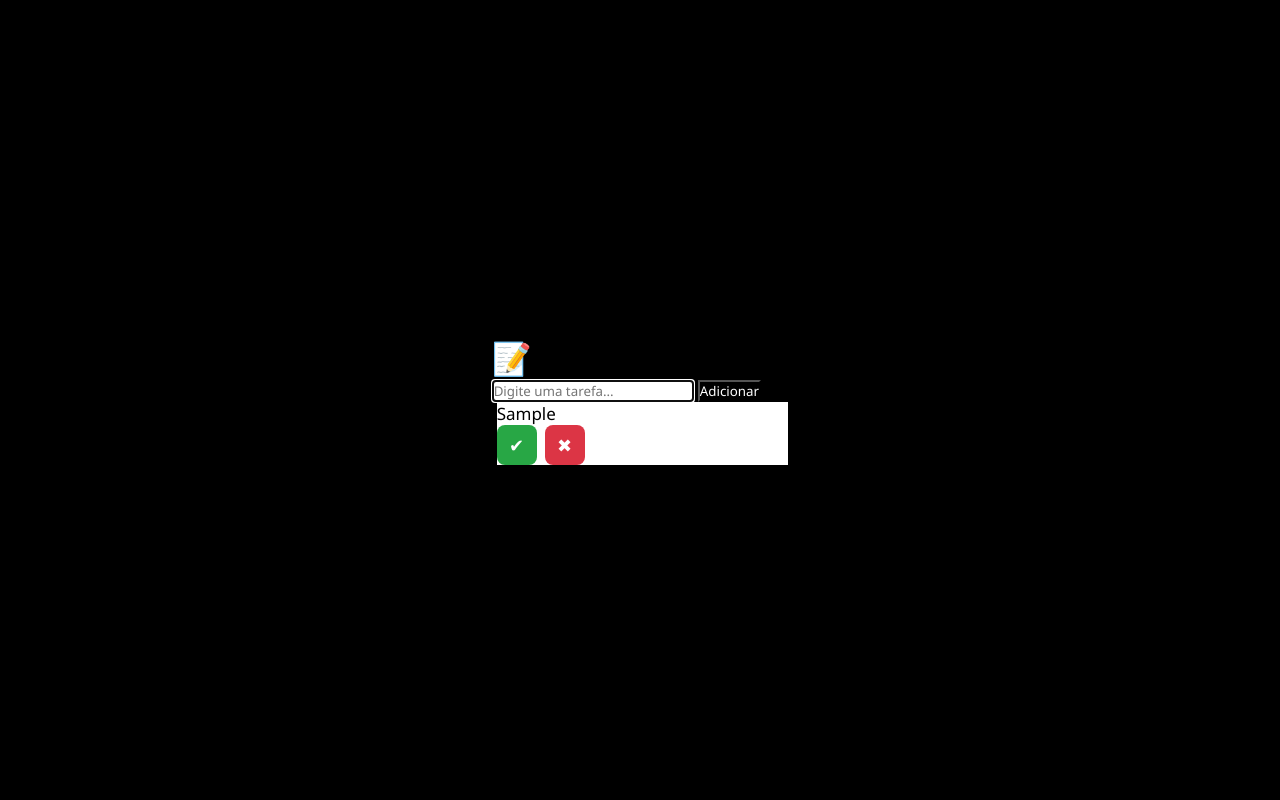
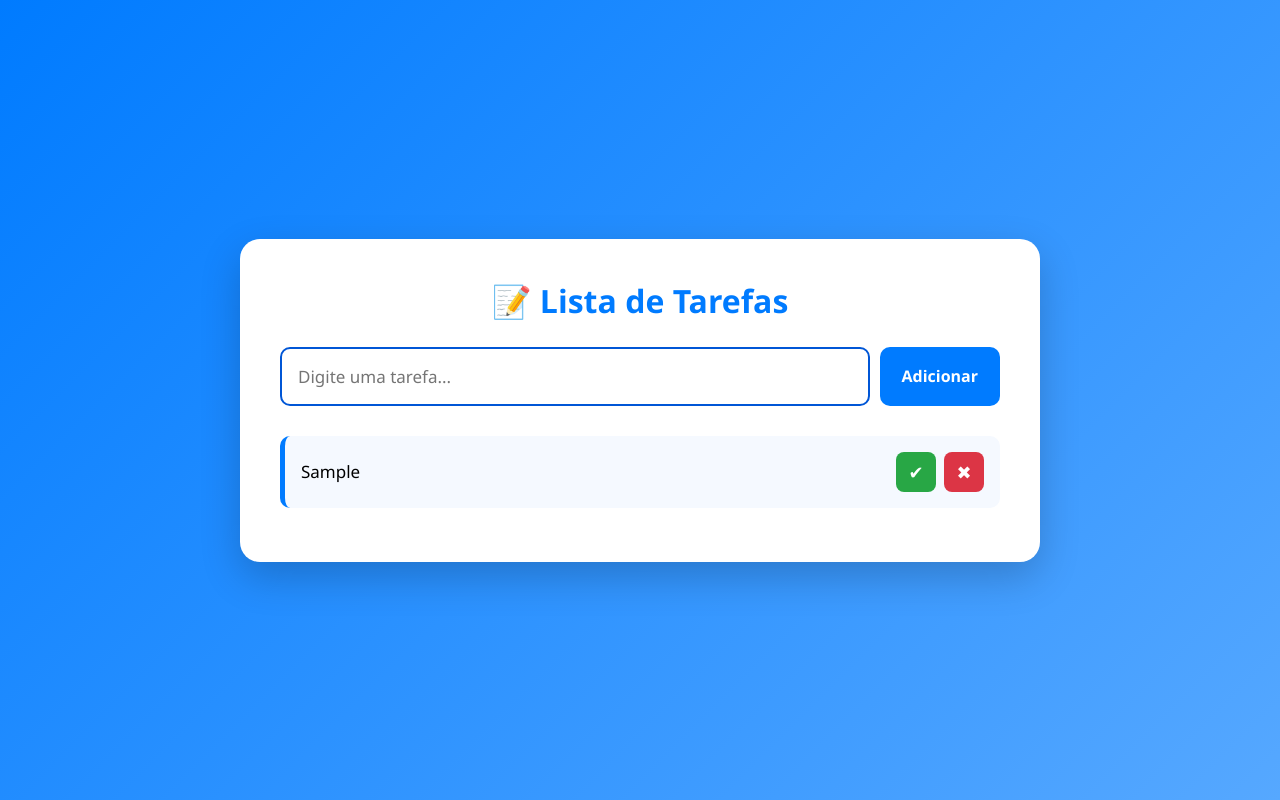
Before and after one commit to PhenriqueeS/Lista-tarefas, a plain HTML site: page index.html in a window 1280 px wide. Both pictures are taken after typing "Sample" into the empty fields and a click on the button "Adicionar". Drawn offline with Linux system fonts and the light colour scheme.

Commit message:
Revamp CSS styles with gradient background and layout

```diff
--- a/style.css
+++ b/style.css
@@ -10,11 +10,9 @@ body{
     display:flex;
     justify-content:center;
     align-items:center;
-    background:#000;
+    background:linear-gradient(135deg,#007BFF,#56A8FF);
     padding:20px;
 }
-
-Ou, se preferir um degradê d
 
 .container{
     width:90%;
@@ -26,30 +24,67 @@ Ou, se preferir um degradê d
 }
 
 h1{
-    color:#000;
+    text-align:center;
+    color:#007BFF;
+    margin-bottom:25px;
+    font-size:32px;
+}
+
+.input-area{
+    display:flex;
+    gap:10px;
 }
 
 input{
-    border:2px solid #000;
+    flex:1;
+    padding:16px;
+    border:2px solid #007BFF;
+    border-radius:10px;
+    outline:none;
+    font-size:17px;
 }
 
 input:focus{
-    border-color:#555;
+    border-color:#0056d6;
 }
 
 #addButton{
-    background:#000;
+    background:#007BFF;
     color:#fff;
+    border:none;
+    padding:16px 22px;
+    border-radius:10px;
+    cursor:pointer;
+    transition:.3s;
+    font-weight:bold;
+    font-size:16px;
 }
 
 #addButton:hover{
-    background:#333;
+    background:#005ed8;
+}
+
+ul{
+    list-style:none;
+    margin-top:30px;
 }
 
 li{
-    background:#fff;
-    border-left:5px solid #000;
+    display:flex;
+    justify-content:space-between;
+    align-items:center;
+    background:#f5f9ff;
+    border-left:5px solid #007BFF;
+    padding:16px;
+    margin-bottom:14px;
+    border-radius:10px;
+    transition:.3s;
 }
+
+li:hover{
+    transform:translateX(5px);
+}
+
 .task{
     flex:1;
     margin-right:10px;
```
